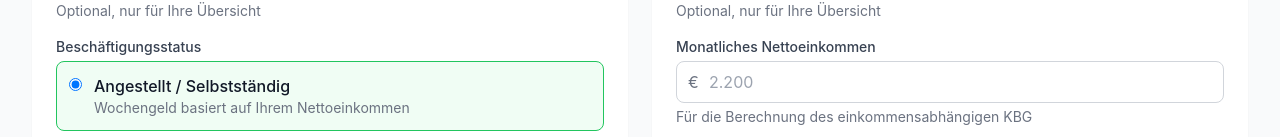
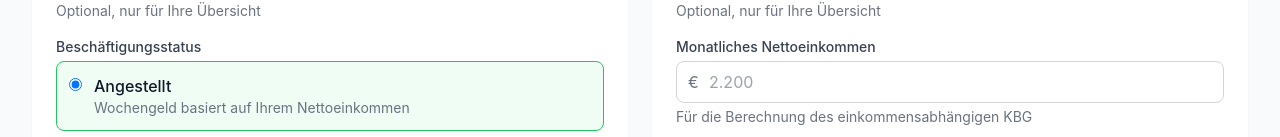
Before and after one commit to mydea/karenz-at, a React (Vite) app: page /einstellungen in a window 1280 px wide. Shown: the part 504-641 px from the top of the page. Built offline with nearby package versions, Linux system fonts and the light colour scheme.

Commit message:
tiny text change

```diff
--- a/src/components/settings/ParentSection.tsx
+++ b/src/components/settings/ParentSection.tsx
@@ -15,7 +15,7 @@ interface ParentSectionProps {
 const EMPLOYMENT_STATUS_OPTIONS: { value: EmploymentStatus; label: string; description: string }[] = [
   {
     value: 'employed',
-    label: 'Angestellt / Selbstständig',
+    label: 'Angestellt',
     description: 'Wochengeld basiert auf Ihrem Nettoeinkommen',
   },
   {
```
